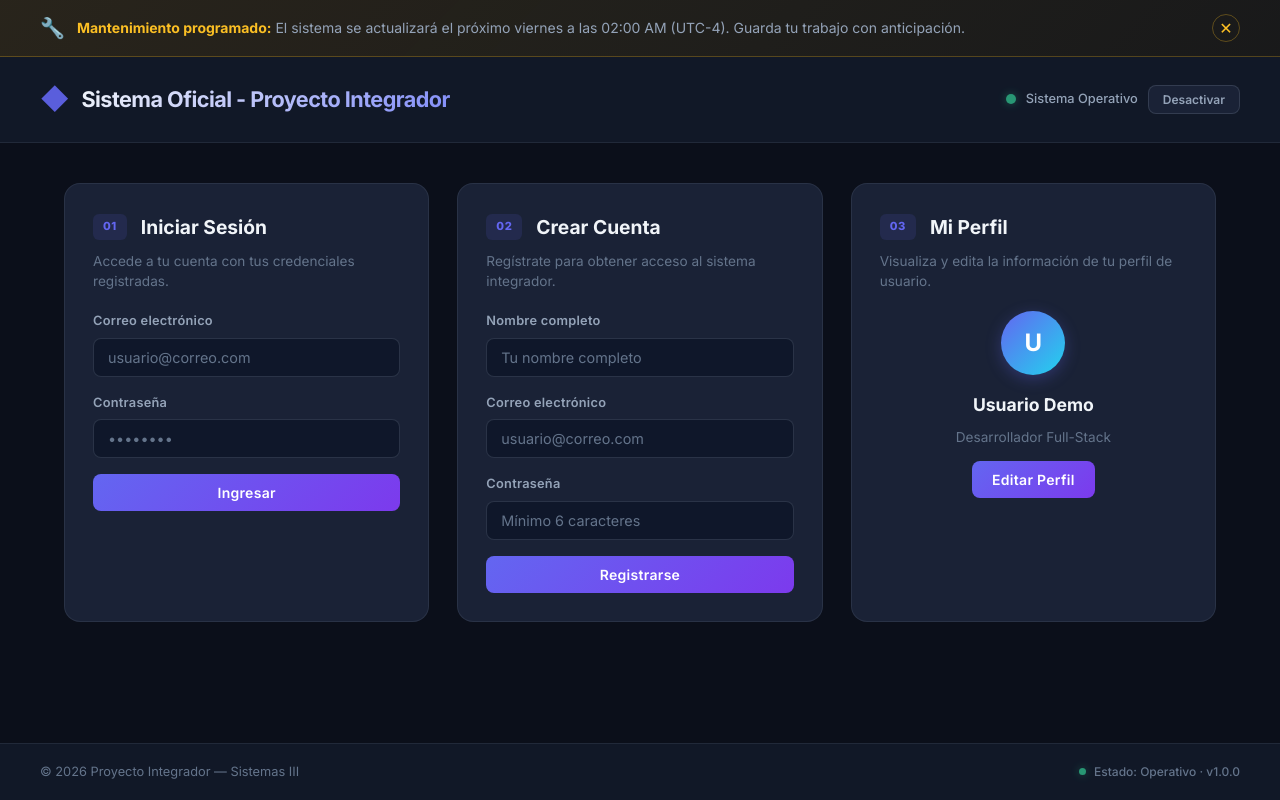
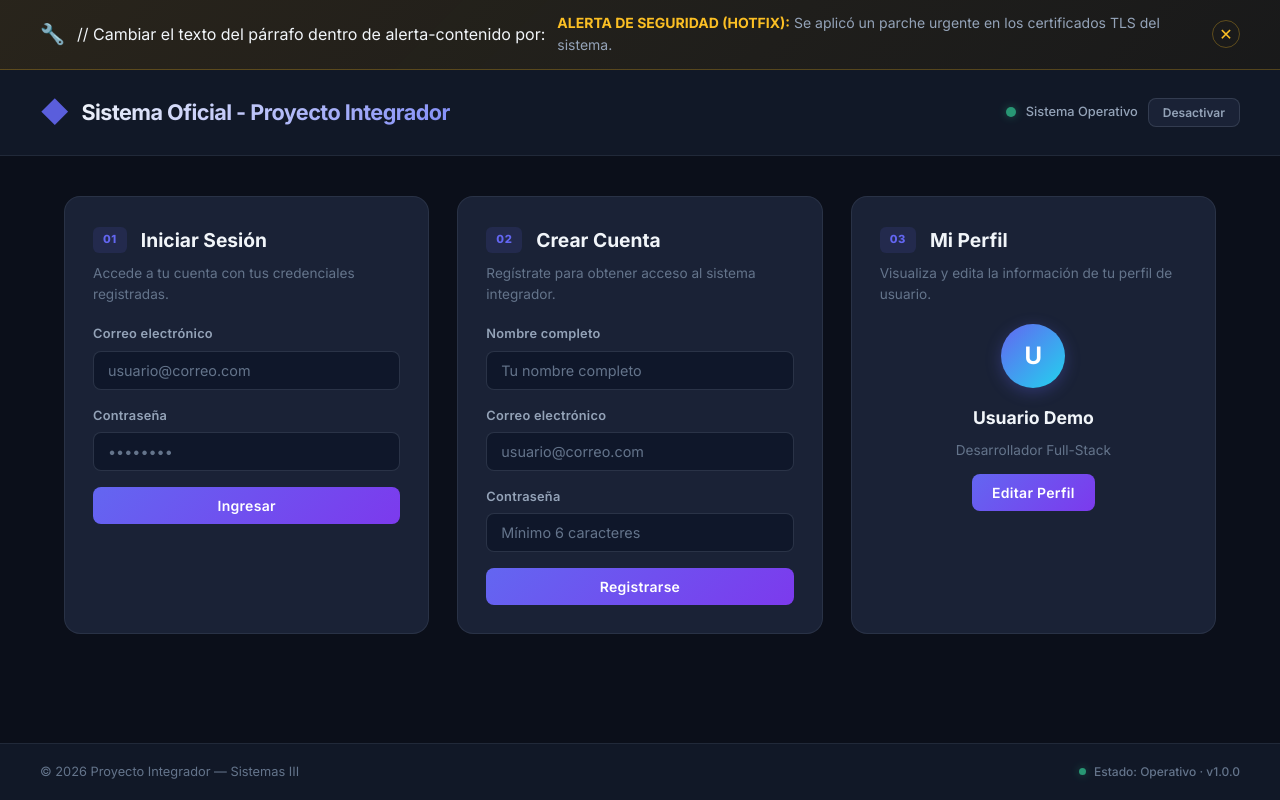
Before and after one commit to Gaforsix777/repositorio-forks, a React (Vite) app: page / in a window 1280 px wide. Built offline with nearby package versions, Linux system fonts and the light colour scheme.

Commit message:
fix: hotfix urgente en banner de alertas

```diff
--- a/src/App.jsx
+++ b/src/App.jsx
@@ -81,11 +81,11 @@ function App() {
         <div className="alerta-banner">
           <div className="alerta-contenido">
             <span className="alerta-icono">🔧</span>
-            <p className="alerta-texto">
-              <strong>Mantenimiento programado:</strong> El sistema se actualizará
-              el próximo viernes a las 02:00 AM (UTC-4). Guarda tu trabajo con
-              anticipación.
-            </p>
+            // Cambiar el texto del párrafo dentro de alerta-contenido por:
+              <p className="alerta-texto">
+                <strong>ALERTA DE SEGURIDAD (HOTFIX):</strong> Se aplicó un parche urgente
+                en los certificados TLS del sistema.
+              </p>
             <button
               className="alerta-cerrar"
               onClick={() => setAlertaVisible(false)}
```
